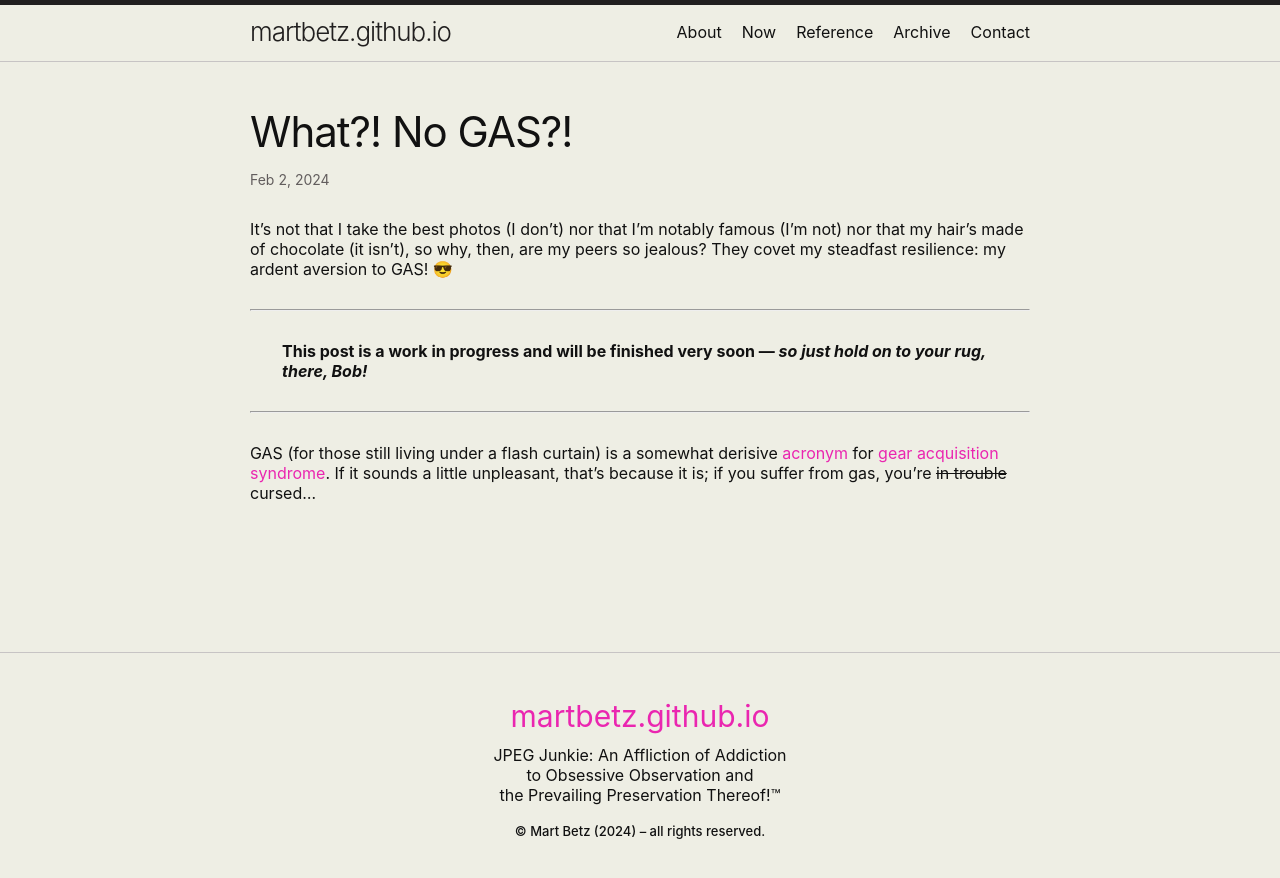
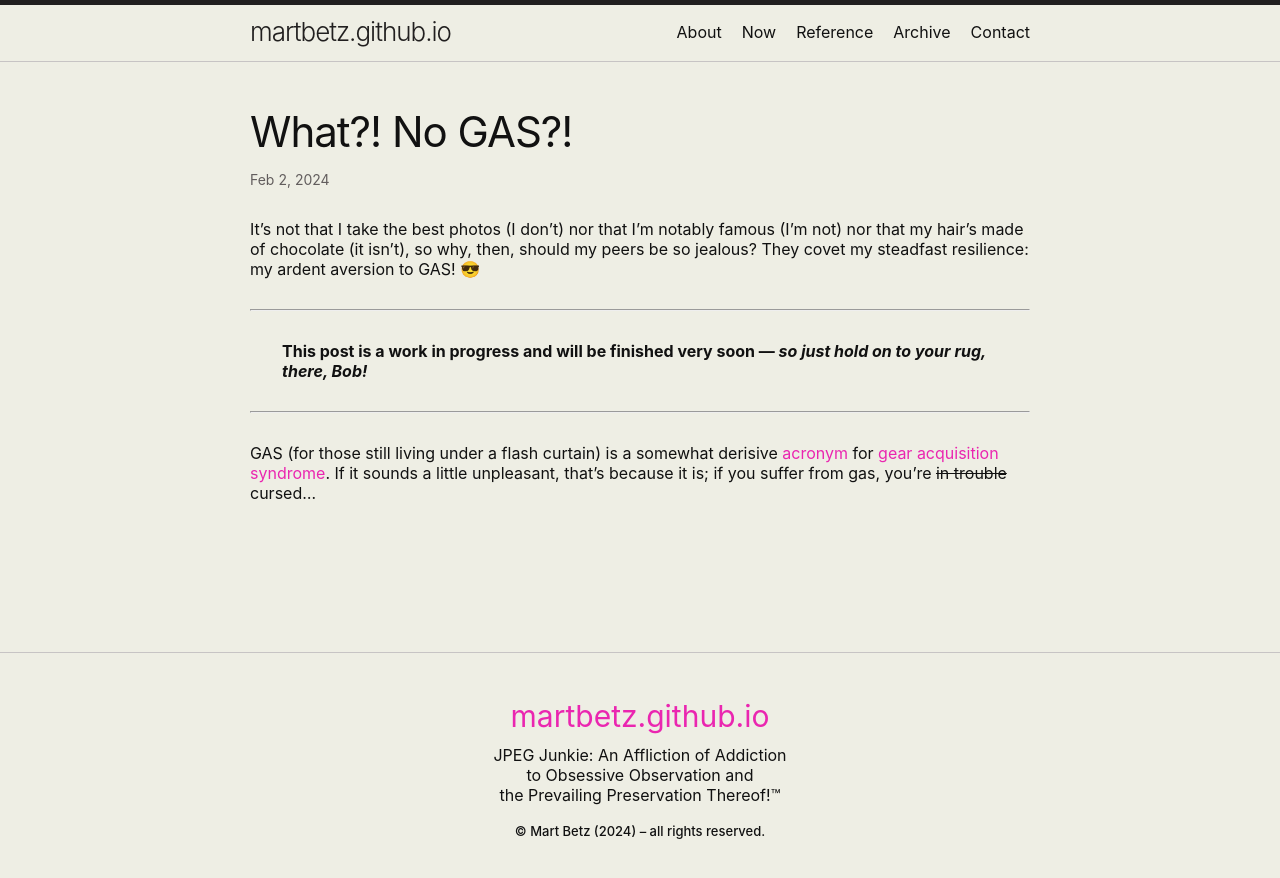
Before and after one commit to martbetz/martbetz.github.io, a Jekyll site: the page built from _posts/2024-02-02-what-no-gas.md, in a window 1280 px wide. Shown: the top 878 px of the page. Built offline with Jekyll 4.4.1, drawn with Linux system fonts in a browser that asks for light colours.

Commit message:
Update 2024-02-02-what-no-gas.md

```diff
--- a/_posts/2024-02-02-what-no-gas.md
+++ b/_posts/2024-02-02-what-no-gas.md
@@ -4,7 +4,7 @@
 caterories: article photography gear
 ---
 
-It's not that I take the best photos (I don't) nor that I'm notably famous (I'm not) nor that my hair's made of chocolate (it isn't), so why, then, are my peers so jealous? They covet my steadfast resilience: my ardent aversion to GAS! 😎
+It's not that I take the best photos (I don't) nor that I'm notably famous (I'm not) nor that my hair's made of chocolate (it isn't), so why, then, should my peers be so jealous? They covet my steadfast resilience: my ardent aversion to GAS! 😎
 
 <hr><p><span style="display:block; margin-left:2em; margin-right:2em">
 <b>This post is a work in progress and will be finished very soon — <i>so just hold on to your rug, there, Bob!</i></b><hr>
```
